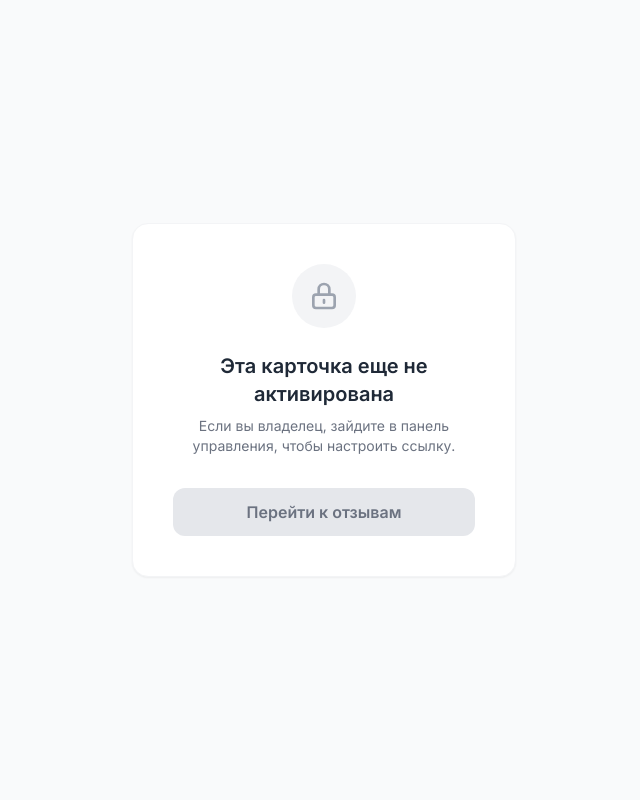
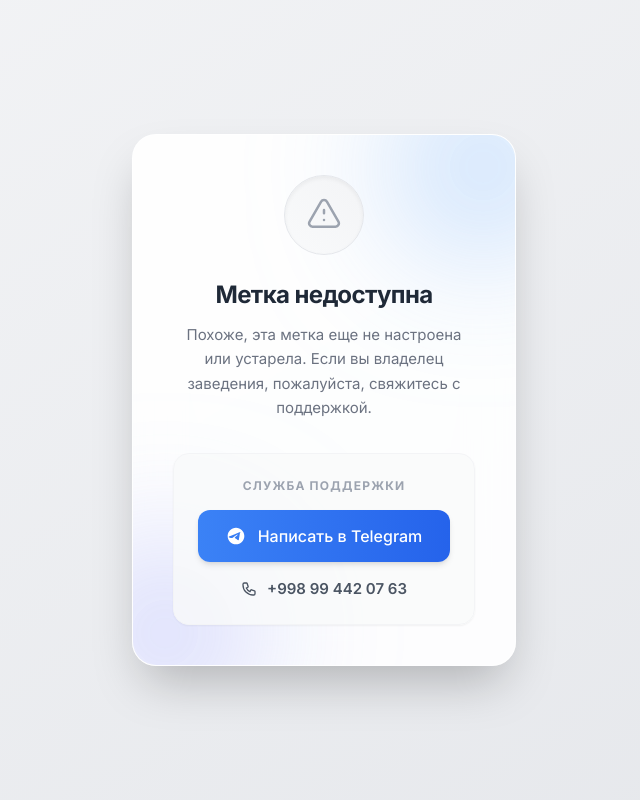
Before and after one commit to SardorIrismetov/nfc, a Django app: page /1/ in a window 1280 px wide. Shown: the whole page, without its empty margins (316-956 px from the left). Run offline with Django 5.2, Linux system fonts and the light colour scheme; data that the repository does not hold is empty; some libraries are stand-ins or nearby versions.

Commit message:
Update inactive template with modern design and contacts

```diff
--- a/templates/inactive.html
+++ b/templates/inactive.html
@@ -3,25 +3,55 @@
 <head>
     <meta charset="UTF-8">
     <meta name="viewport" content="width=device-width, initial-scale=1.0">
-    <title>Карточка не активирована</title>
+    <title>Метка не настроена</title>
     <script src="https://cdn.tailwindcss.com"></script>
     <style>
         body { font-family: 'Inter', sans-serif; }
     </style>
-    <link href="https://fonts.googleapis.com/css2?family=Inter:wght@400;600&display=swap" rel="stylesheet">
+    <link href="https://fonts.googleapis.com/css2?family=Inter:wght@400;500;600;700&display=swap" rel="stylesheet">
 </head>
-<body class="bg-gray-50 flex items-center justify-center h-screen m-0">
-    <div class="bg-white p-10 rounded-2xl shadow-sm text-center max-w-sm w-full mx-4 border border-gray-100">
-        <div class="w-16 h-16 bg-gray-100 rounded-full flex items-center justify-center mx-auto mb-6">
-            <svg class="w-8 h-8 text-gray-400" fill="none" stroke="currentColor" viewBox="0 0 24 24" xmlns="http://www.w3.org/2000/svg">
-                <path stroke-linecap="round" stroke-linejoin="round" stroke-width="2" d="M12 15v2m-6 4h12a2 2 0 002-2v-6a2 2 0 00-2-2H6a2 2 0 00-2 2v6a2 2 0 002 2zm10-10V7a4 4 0 00-8 0v4h8z"></path>
-            </svg>
+<body class="bg-gradient-to-br from-gray-100 to-gray-200 flex items-center justify-center min-h-screen m-0 p-4">
+    <div class="bg-white/90 backdrop-blur-xl p-8 sm:p-10 rounded-3xl shadow-2xl text-center max-w-sm w-full border border-white/50 relative overflow-hidden">
+
+        <!-- Декоративные элементы свечения (ambient light) -->
+        <div class="absolute -top-16 -right-16 w-48 h-48 bg-blue-400 rounded-full mix-blend-multiply filter blur-3xl opacity-30"></div>
+        <div class="absolute -bottom-16 -left-16 w-48 h-48 bg-indigo-400 rounded-full mix-blend-multiply filter blur-3xl opacity-30"></div>
+
+        <div class="relative z-10">
+            <!-- Иконка предупреждения -->
+            <div class="w-20 h-20 bg-gradient-to-tr from-gray-50 to-gray-100 rounded-full flex items-center justify-center mx-auto mb-6 shadow-inner border border-gray-200">
+                <svg class="w-10 h-10 text-gray-400" fill="none" stroke="currentColor" viewBox="0 0 24 24" xmlns="http://www.w3.org/2000/svg">
+                    <path stroke-linecap="round" stroke-linejoin="round" stroke-width="1.5" d="M12 9v2m0 4h.01m-6.938 4h13.856c1.54 0 2.502-1.667 1.732-3L13.732 4c-.77-1.333-2.694-1.333-3.464 0L3.34 16c-.77 1.333.192 3 1.732 3z"></path>
+                </svg>
+            </div>
+
+            <h1 class="text-2xl font-bold text-gray-800 mb-3 tracking-tight">Метка недоступна</h1>
+
+            <p class="text-gray-500 text-[15px] mb-8 leading-relaxed">
+                Похоже, эта метка еще не настроена или устарела. Если вы владелец заведения, пожалуйста, свяжитесь с поддержкой.
+            </p>
+
+            <!-- Карточка с контактами -->
+            <div class="bg-gray-50/80 rounded-2xl p-6 border border-gray-100 shadow-sm">
+                <p class="text-xs font-bold text-gray-400 uppercase tracking-widest mb-4">Служба поддержки</p>
+
+                <!-- Кнопка Telegram -->
+                <a href="https://t.me/998994420763" target="_blank" rel="noopener noreferrer" class="flex items-center justify-center gap-3 bg-gradient-to-r from-blue-500 to-blue-600 hover:from-blue-600 hover:to-blue-700 text-white font-medium py-3.5 px-4 rounded-xl transition-all duration-300 shadow-md hover:shadow-lg hover:-translate-y-0.5 group mb-4">
+                    <svg class="w-5 h-5 group-hover:scale-110 transition-transform" fill="currentColor" viewBox="0 0 24 24" xmlns="http://www.w3.org/2000/svg">
+                        <path d="M12 2C6.48 2 2 6.48 2 12s4.48 10 10 10 10-4.48 10-10S17.52 2 12 2zm4.64 6.8c-.15 1.58-.8 5.42-1.13 7.19-.14.75-.42 1-.68 1.03-.58.05-1.02-.38-1.58-.75-.88-.58-1.38-.94-2.23-1.5-.99-.65-.35-1.01.22-1.59.15-.15 2.71-2.48 2.76-2.69.01-.03.01-.14-.07-.18-.08-.05-.19-.02-.27 0-.12.03-1.98 1.25-5.58 3.69-.52.36-1 .53-1.42.52-.46-.01-1.35-.26-2.01-.48-.81-.27-1.46-.42-1.4-.88.03-.24.36-.48.97-.74 3.78-1.65 6.31-2.74 7.58-3.27 3.61-1.51 4.36-1.77 4.85-1.78.11 0 .35.03.48.14.11.09.14.22.15.33-.01.07 0 .15-.01.21z"/>
+                    </svg>
+                    Написать в Telegram
+                </a>
+
+                <!-- Телефон -->
+                <a href="tel:+998994420763" class="flex items-center justify-center gap-2.5 text-gray-600 hover:text-blue-600 font-semibold text-[15px] transition-colors">
+                    <svg class="w-4 h-4" fill="none" stroke="currentColor" viewBox="0 0 24 24" xmlns="http://www.w3.org/2000/svg">
+                        <path stroke-linecap="round" stroke-linejoin="round" stroke-width="2" d="M3 5a2 2 0 012-2h3.28a1 1 0 01.948.684l1.498 4.493a1 1 0 01-.502 1.21l-2.257 1.13a11.042 11.042 0 005.516 5.516l1.13-2.257a1 1 0 011.21-.502l4.493 1.498a1 1 0 01.684.949V19a2 2 0 01-2 2h-1C9.716 21 3 14.284 3 6V5z"></path>
+                    </svg>
+                    +998 99 442 07 63
+                </a>
+            </div>
         </div>
-        <h1 class="text-xl font-semibold text-gray-800 mb-2">Эта карточка еще не активирована</h1>
-        <p class="text-gray-500 text-sm mb-8">Если вы владелец, зайдите в панель управления, чтобы настроить ссылку.</p>
-        <button disabled class="w-full bg-gray-200 text-gray-500 font-semibold py-3 px-4 rounded-xl cursor-not-allowed transition-colors">
-            Перейти к отзывам
-        </button>
     </div>
 </body>
 </html>
```
